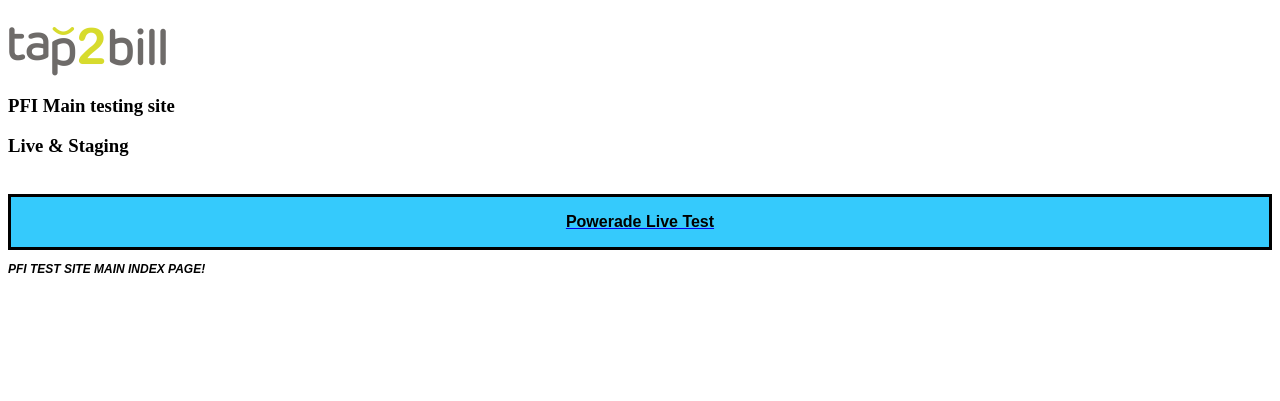
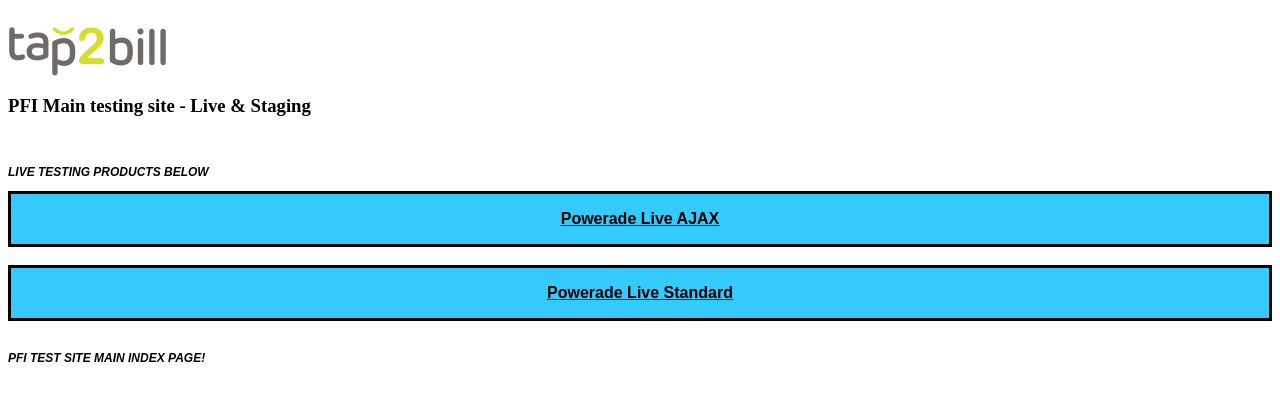
Before and after one commit to elusive1/NewAjaxPFI, a PHP site: page / in a window 1280 px wide. Shown: the top 401 px of the page. Run offline with PHP 8.4, Linux system fonts and the light colour scheme.

Commit message:
major changes - ZN: changing CSS + HTML

```diff
--- a/css/Style.css
+++ b/css/Style.css
@@ -40,3 +40,9 @@
 .border{
 background-color:#e0e0e0;
 }
+
+.t2bLogo image{
+   display: block;
+    margin-left: auto;
+    margin-right: auto
+}
--- a/index.html
+++ b/index.html
@@ -6,19 +6,30 @@
 </head>
 <body>
 <br>
-<img src="http://ec2-3-10-164-218.eu-west-2.compute.amazonaws.com\NewAjaxPFI\images\t2b_logo.png">
-<h3>PFI Main testing site<p>Live & Staging</p></h3>
+<img class="t2bLogo" src="http://ec2-3-10-164-218.eu-west-2.compute.amazonaws.com\NewAjaxPFI\images\t2b_logo.png">
+<h3>PFI Main testing site - Live & Staging</p></h3>
 <br>
-<div class="powerade" data-pfi-area="true"></div>
+<!-- Live AJAX Powerade service below -->
+<div class ="footer">
+    <p>LIVE TESTING PRODUCTS BELOW</p>
+    </div>
 <div class="button" id="Merchantbutton">
 <a href="http://ec2-3-10-164-218.eu-west-2.compute.amazonaws.com\NewAjaxPFI\powerade.html">
-<p>Powerade Live Test</p>
+<p>Powerade Live AJAX</p>
 </a>
+</div>
+<br>
+<!-- Live Standard Powerade service below -->
+<div class="button" id="Merchantbutton">
+    <a href="http://pfi.imimobile.net/checkout/?sid=890&ref=ZNLive">
+    <p>Powerade Live Standard</p>
+    </a>
 </div>
 <!-- <div class="powerade"> -->
 <!-- Old main image -->
 <!-- <img src="images\powerade.jpg"> -->
 <!-- </div> -->
+<br>
 <div class ="footer">
 <p>PFI TEST SITE MAIN INDEX PAGE!</p>
 </div>
```
Also changed, not shown: powerade.html (+5 -3 lines).
